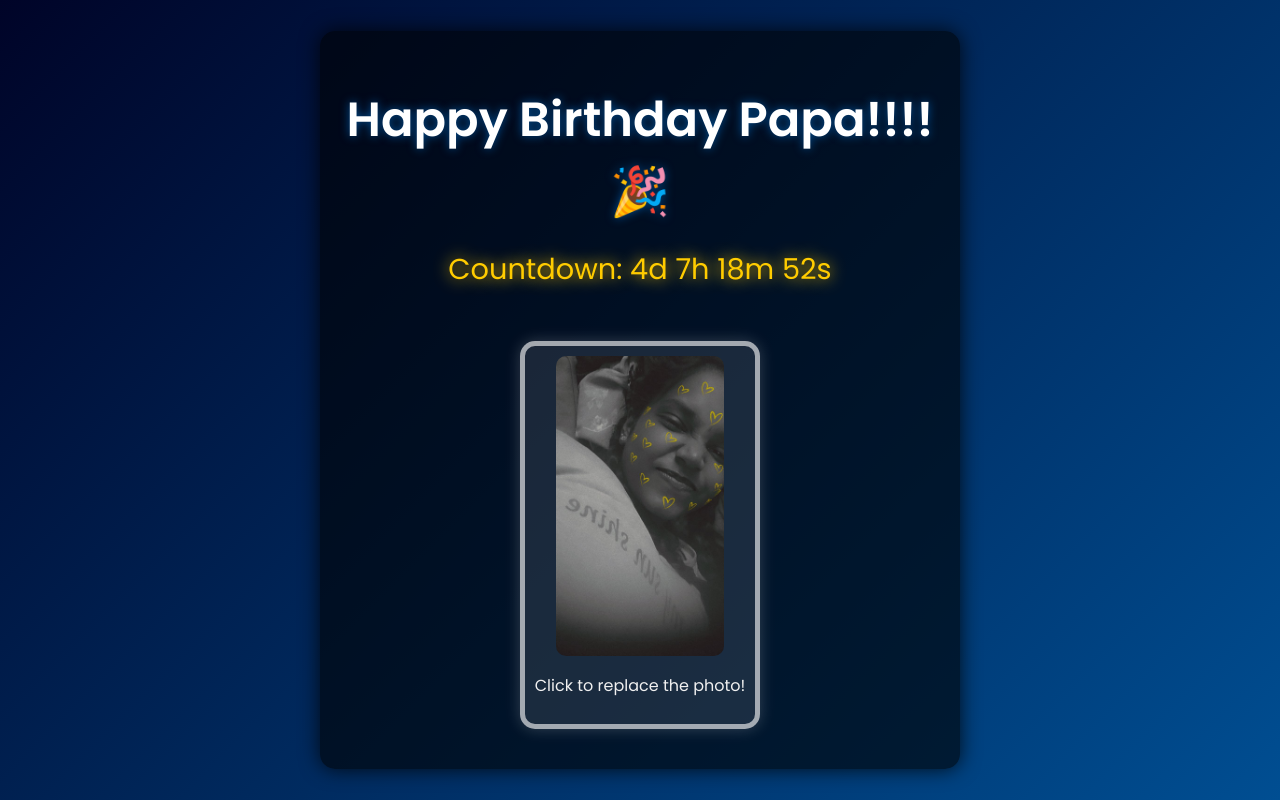
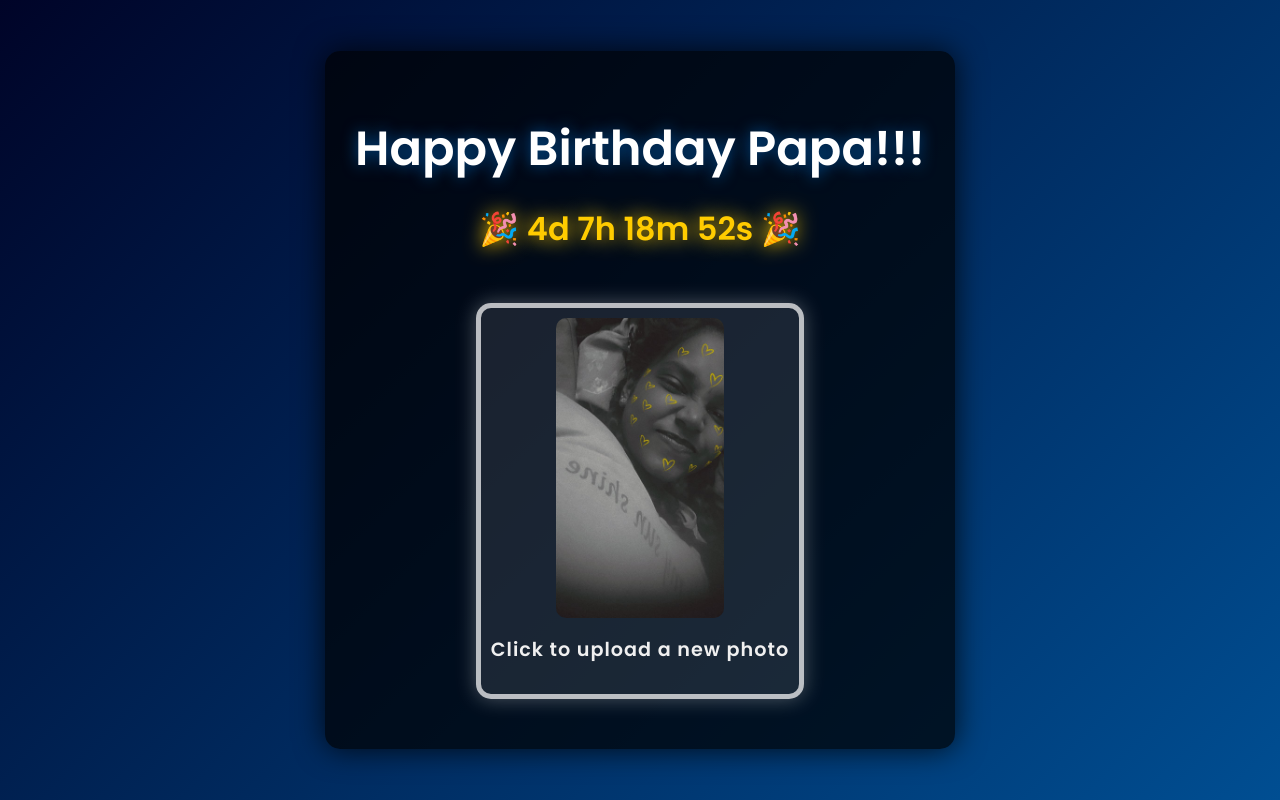
Before and after one commit to Kevinmatthew1011/kiddo, a plain HTML site: page index.html in a window 1280 px wide. Drawn offline with Linux system fonts and the light colour scheme.

Commit message:
Add files via upload

```diff
--- a/index.html
+++ b/index.html
@@ -4,19 +4,46 @@
 <head>
     <meta charset="UTF-8">
     <meta name="viewport" content="width=device-width, initial-scale=1.0">
-    <title>Happy Birthday!</title>
+    <title>Happy Birthday</title>
     <link rel="stylesheet" href="styles.css">
 </head>
 <body>
     <div class="container">
-        <h1>Happy Birthday Papa!!!! 🎉</h1>
+        <h1>Happy Birthday Papa!!!</h1>
         <div id="countdown"></div>
         <div class="photo-frame">
-            <img id="placeholder" src="default-photo.jpg" alt="Uploaded photo" />
-            <p>Click to replace the photo!</p>
+            <img src="photo.jpg" alt="Uploaded photo" id="photo" onclick="document.getElementById('fileInput').click();">
+            <p>Click to upload a new photo</p>
         </div>
-        <input type="file" id="photo-upload" accept="image/*" style="display: none;" />
+        <input type="file" id="fileInput" style="display: none;" accept="image/*" onchange="loadPhoto(event)">
     </div>
-    <script src="script.js"></script>
+
+    <script>
+        // Countdown Timer
+        function countdownTimer() {
+            const targetDate = new Date("2024-11-30T00:00:00").getTime();
+            const now = new Date().getTime();
+            const distance = targetDate - now;
+
+            const days = Math.floor(distance / (1000 * 60 * 60 * 24));
+            const hours = Math.floor((distance % (1000 * 60 * 60 * 24)) / (1000 * 60 * 60));
+            const minutes = Math.floor((distance % (1000 * 60 * 60)) / (1000 * 60));
+            const seconds = Math.floor((distance % (1000 * 60)) / 1000);
+
+            document.getElementById("countdown").innerHTML = `🎉 ${days}d ${hours}h ${minutes}m ${seconds}s 🎉`;
+
+            if (distance < 0) {
+                document.getElementById("countdown").innerHTML = "🎉 It's Your Day! 🎉";
+            }
+        }
+        setInterval(countdownTimer, 1000);
+
+        // Photo Upload Functionality
+        function loadPhoto(event) {
+            const photo = document.getElementById('photo');
+            photo.src = URL.createObjectURL(event.target.files[0]);
+            photo.onload = () => URL.revokeObjectURL(photo.src); // Free memory
+        }
+    </script>
 </body>
 </html>
--- a/styles.css
+++ b/styles.css
@@ -12,14 +12,15 @@ body {
     height: 100vh;
     text-align: center;
     overflow: hidden;
+    animation: backgroundMove 10s ease-in-out infinite;
 }
 
 .container {
     max-width: 600px;
-    padding: 20px;
+    padding: 30px;
     border-radius: 15px;
-    background: rgba(0, 0, 0, 0.6);
-    box-shadow: 0px 0px 20px rgba(0, 0, 0, 0.8);
+    background: rgba(0, 0, 0, 0.7);
+    box-shadow: 0px 0px 30px rgba(0, 0, 0, 0.8);
     animation: fadeIn 2s;
 }
 
@@ -27,32 +28,34 @@ h1 {
     font-size: 3rem;
     font-weight: 600;
     margin-bottom: 20px;
-    text-shadow: 0px 0px 10px #004e92;
+    text-shadow: 0px 0px 15px #004e92;
+    opacity: 0;
+    animation: fadeInText 1.5s forwards 0.5s;
 }
 
 #countdown {
-    font-size: 1.8rem;
-    font-weight: 400;
+    font-size: 2rem;
+    font-weight: 600;
     margin-bottom: 30px;
     color: #ffcc00;
     text-shadow: 0px 0px 5px #000;
-    animation: glow 1s infinite alternate;
+    animation: glow 1.5s infinite alternate;
 }
 
 .photo-frame {
-    border: 5px solid rgba(255, 255, 255, 0.6);
+    border: 5px solid rgba(255, 255, 255, 0.7);
     padding: 10px;
     margin: 20px auto;
     display: inline-block;
     border-radius: 15px;
     background-color: rgba(255, 255, 255, 0.1);
-    box-shadow: 0px 0px 15px rgba(255, 255, 255, 0.2);
+    box-shadow: 0px 0px 20px rgba(255, 255, 255, 0.3);
     transition: transform 0.3s, box-shadow 0.3s;
 }
 
 .photo-frame:hover {
-    transform: scale(1.05);
-    box-shadow: 0px 0px 20px rgba(255, 255, 255, 0.6);
+    transform: scale(1.05) rotate(3deg);
+    box-shadow: 0px 0px 30px rgba(255, 255, 255, 0.6);
 }
 
 .photo-frame img {
@@ -60,20 +63,38 @@ h1 {
     max-height: 300px;
     border-radius: 10px;
     cursor: pointer;
+    transition: transform 0.3s;
+}
+
+.photo-frame img:hover {
+    transform: scale(1.1);
 }
 
 .photo-frame p {
     margin-top: 10px;
-    font-size: 1rem;
+    font-size: 1.2rem;
     color: #f0f0f0;
+    font-weight: 600;
+    letter-spacing: 1px;
 }
 
 @keyframes glow {
-    0% { text-shadow: 0px 0px 5px #ffcc00; }
-    100% { text-shadow: 0px 0px 15px #ffcc00; }
+    0% { text-shadow: 0px 0px 8px #ffcc00; }
+    100% { text-shadow: 0px 0px 20px #ffcc00; }
 }
 
 @keyframes fadeIn {
     from { opacity: 0; transform: translateY(20px); }
     to { opacity: 1; transform: translateY(0); }
 }
+
+@keyframes fadeInText {
+    from { opacity: 0; transform: translateY(20px); }
+    to { opacity: 1; transform: translateY(0); }
+}
+
+@keyframes backgroundMove {
+    0% { background-position: 0% 50%; }
+    50% { background-position: 100% 50%; }
+    100% { background-position: 0% 50%; }
+}
```
Also changed, not shown: photo.jpg (added).
